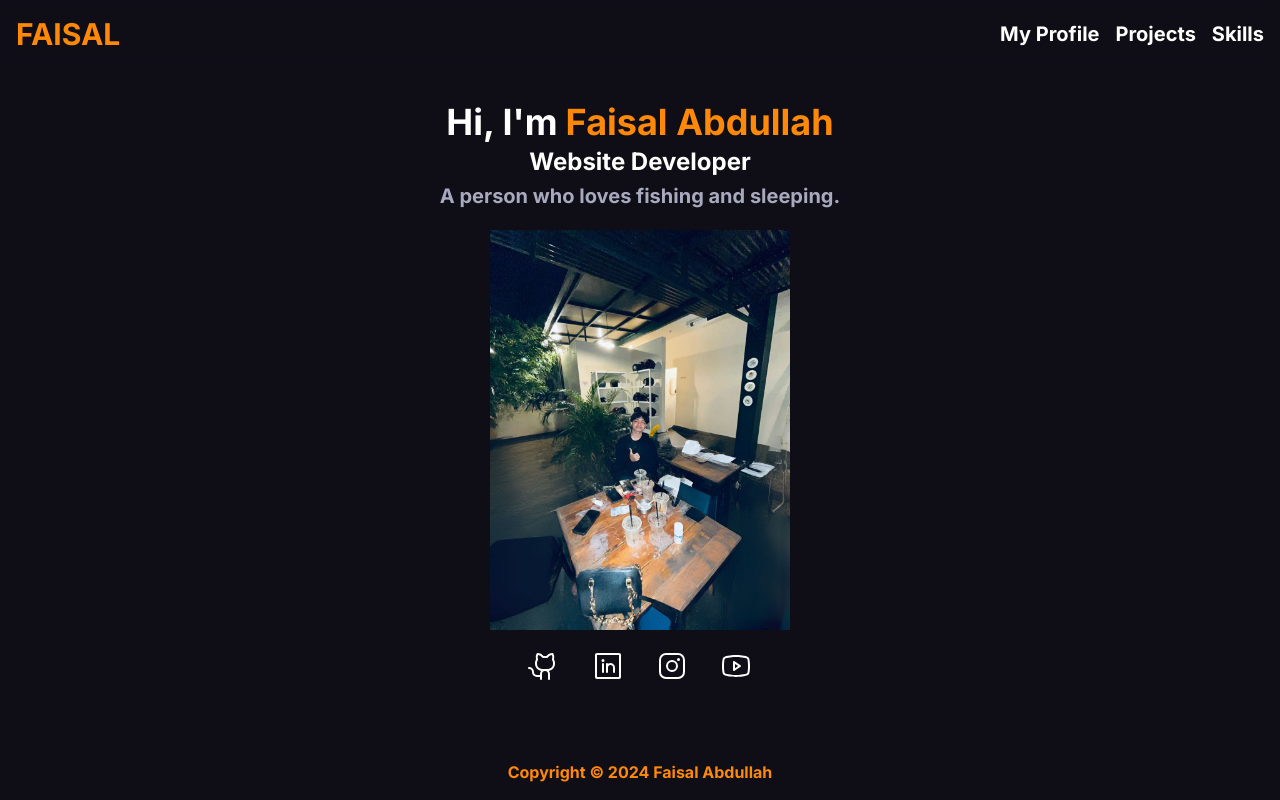
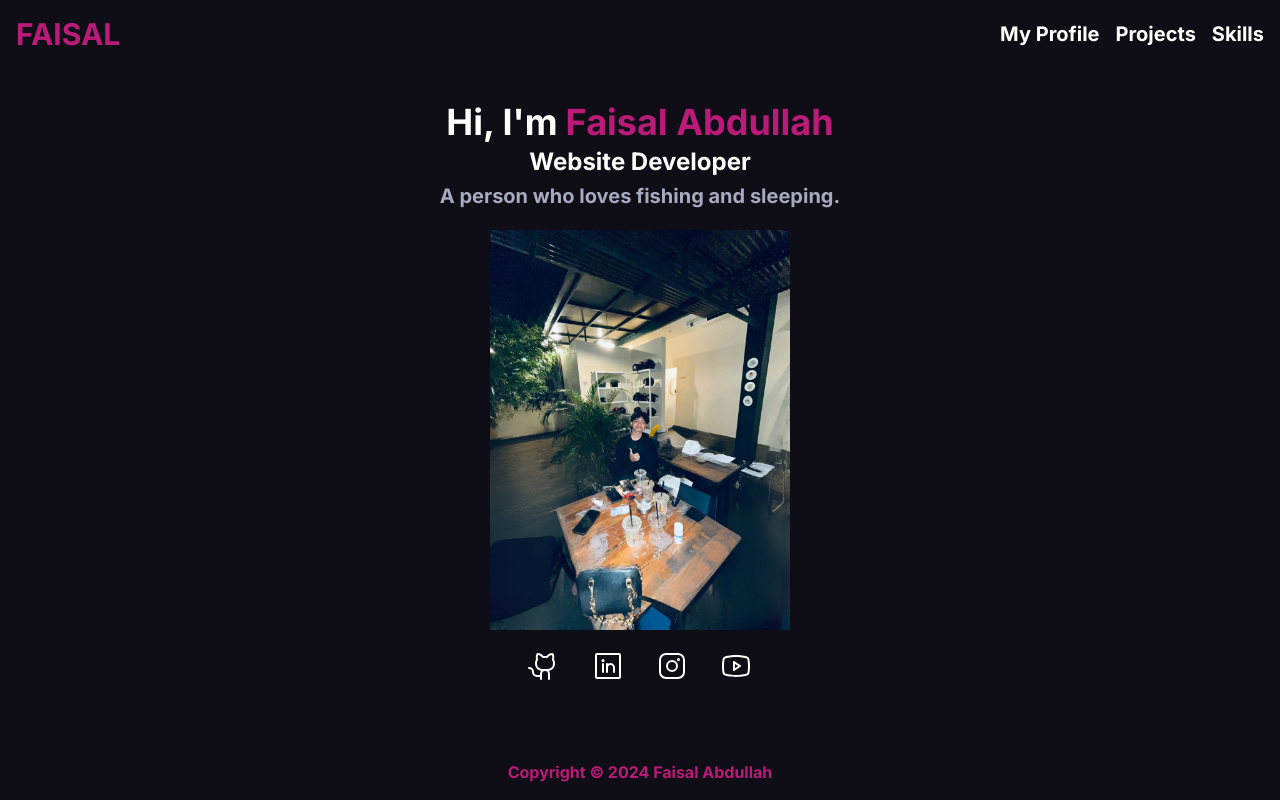
Before and after one commit to FaisalAbdulkodir/webprofile-me, a Next.js app: page / in a window 1280 px wide. Shown: the top 800 px of the page. Built offline with nearby package versions, Linux system fonts and the light colour scheme.

Commit message:
ganti warna

```diff
--- a/tailwind.config.js
+++ b/tailwind.config.js
@@ -16,7 +16,7 @@ module.exports = {
     colors: {
       color: {
         primary: "#fffffe",
-        accent: "#ff8906",
+        accent: "#BB1B78",
         secondary: "#a7a9be",
         dark: "#0f0e17",
       },
```
